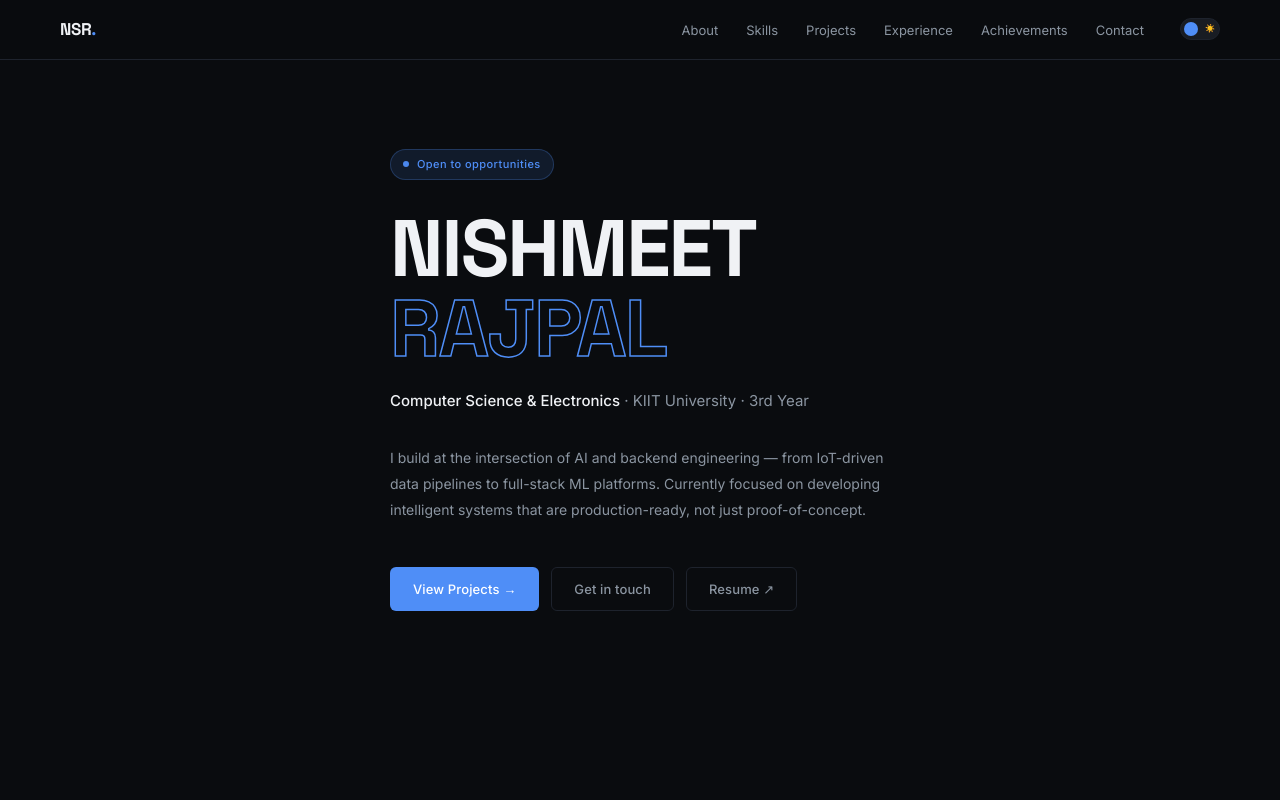
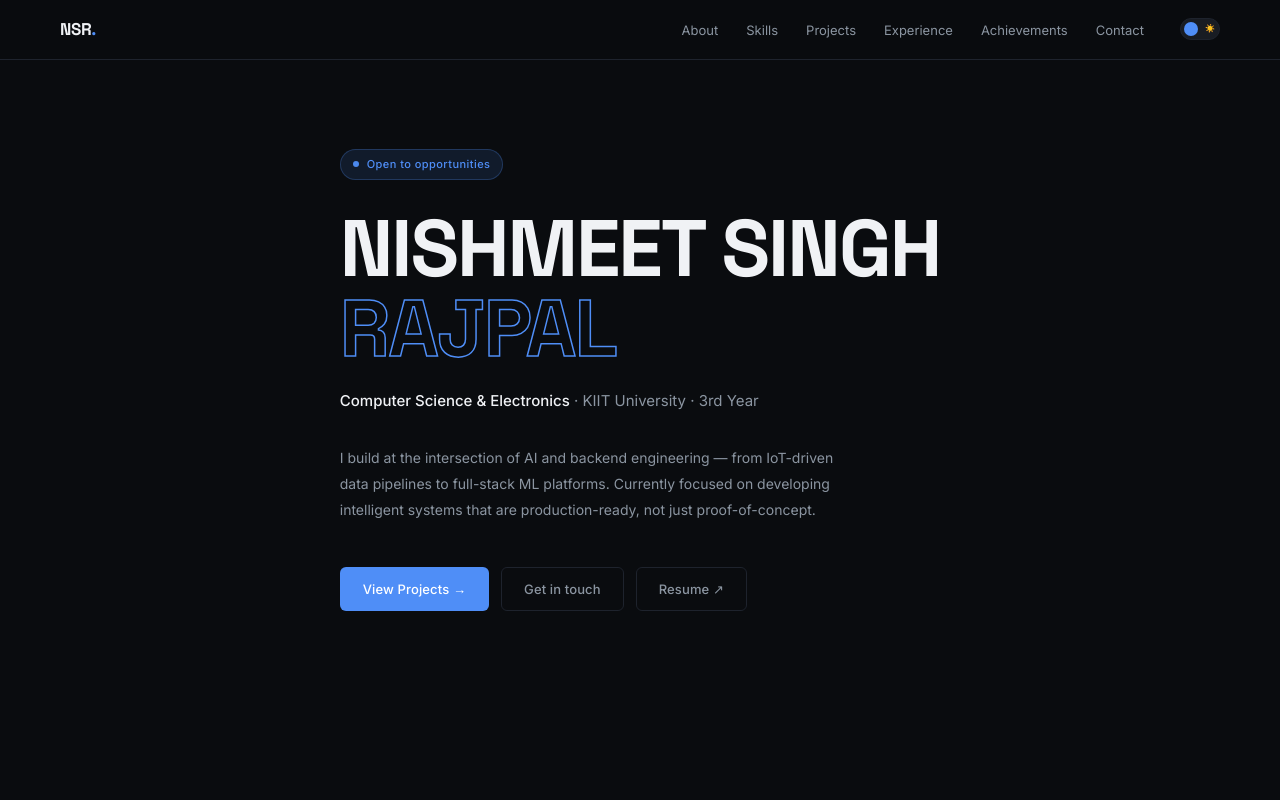
Before and after one commit to nishrajpal05/Portfolio-NSR, a plain HTML site: page index.html in a window 1280 px wide. Shown: the top 800 px of the page. Drawn offline with Linux system fonts and the light colour scheme.

Commit message:
Update index.html

```diff
--- a/index.html
+++ b/index.html
@@ -38,7 +38,7 @@
           Open to opportunities
         </div>
         <h1 class="hero-name">
-          NISHMEET<br>
+          NISHMEET SINGH<br>
           <span class="stroke">RAJPAL</span>
         </h1>
         <p class="hero-sub">
```
